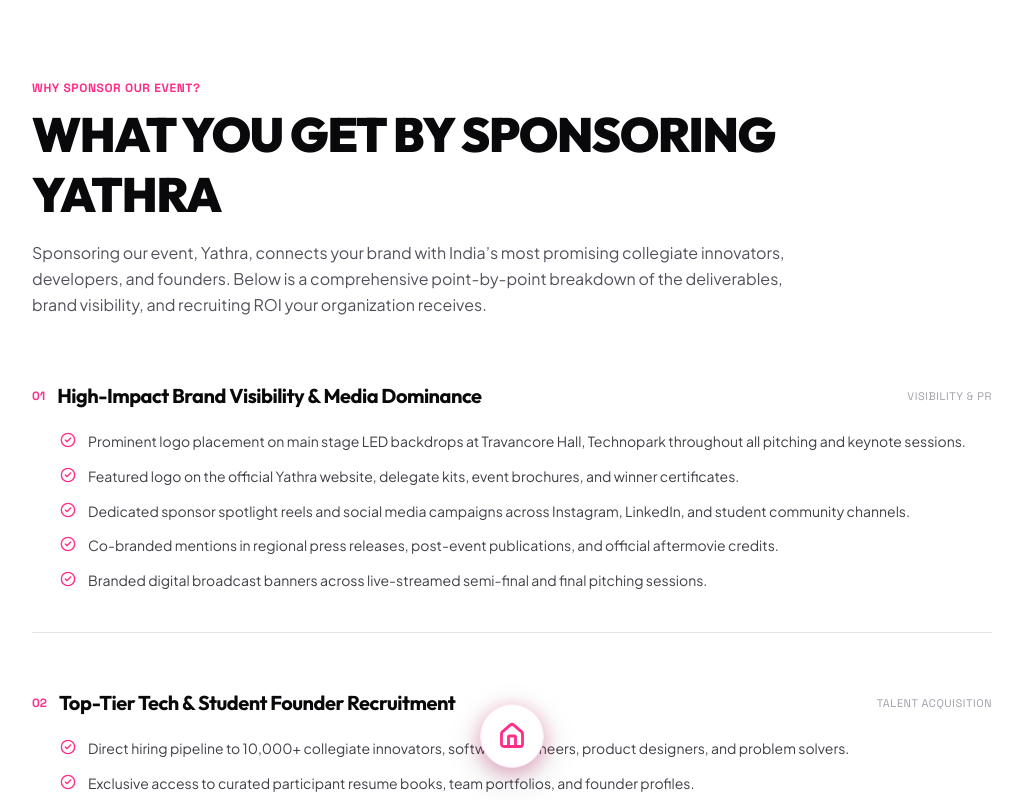
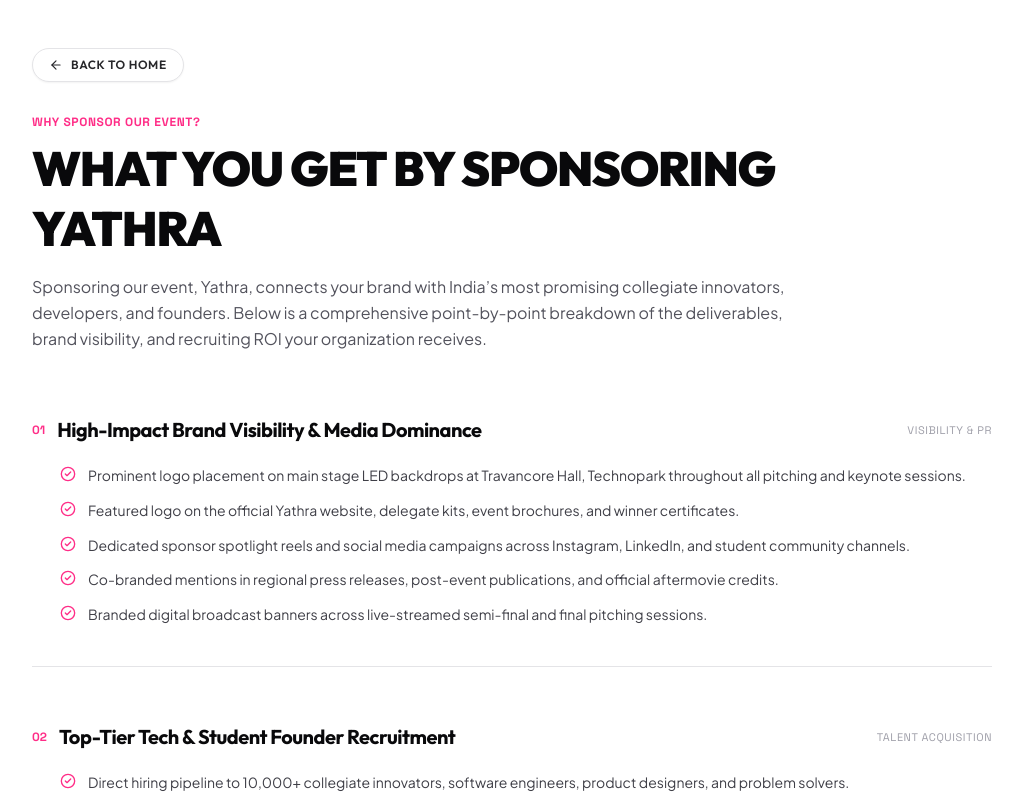
Before and after one commit to ArjunG1406/Yatra, a Next.js app: page /partners in a window 1280 px wide. Shown: the top 800 px of the page, without its empty margins (128-1151 px from the left). Built offline with nearby package versions, Linux system fonts and the light colour scheme.

Commit message:
feat(partners): add Footer component, remove bubble home button, and add top-left Back to Home button

```diff
--- a/app/partners/page.tsx
+++ b/app/partners/page.tsx
@@ -3,9 +3,10 @@ import Link from 'next/link'
 import Image from 'next/image'
 import type { Metadata } from 'next'
 import {
-  Home,
+  ArrowLeft,
   CheckCircle2,
 } from 'lucide-react'
+import Footer from '../components/footer'
 
 export const metadata: Metadata = {
   title: 'What You Get by Sponsoring Yathra | Partner Benefits',
@@ -132,9 +133,21 @@ const YATRA_SPONSORS: Sponsor[] = [
 
 export default function PartnersPage() {
   return (
-    <div className="min-h-screen bg-white text-zinc-950 font-sans relative pb-28">
+    <div className="min-h-screen bg-white text-zinc-950 font-sans flex flex-col justify-between">
       {/* ─────────────────── 1. WHAT YOU GET BY SPONSORING YATHRA (BENEFITS) ─────────────────── */}
-      <main className="max-w-5xl mx-auto px-5 sm:px-8 pt-16 sm:pt-20 pb-12 sm:pb-16 w-full">
+      <main className="max-w-5xl mx-auto px-5 sm:px-8 pt-8 sm:pt-12 pb-12 sm:pb-16 w-full">
+        {/* Top Left: Back to Home Button */}
+        <div className="mb-8">
+          <Link
+            href="/"
+            className="inline-flex items-center gap-2 px-4 py-2 rounded-full border border-zinc-200 bg-white text-zinc-800 text-xs font-semibold uppercase tracking-wider hover:border-[#ff2d87] hover:text-[#ff2d87] transition-all shadow-xs group"
+            style={{ fontFamily: "'Outfit', sans-serif" }}
+          >
+            <ArrowLeft className="w-3.5 h-3.5 group-hover:-translate-x-1 transition-transform" />
+            <span>Back to Home</span>
+          </Link>
+        </div>
+
         {/* Section Header */}
         <div className="max-w-3xl mb-12 sm:mb-16">
           <span className="font-mono text-xs font-bold uppercase tracking-wider text-[#ff2d87] block mb-2">
@@ -197,7 +210,7 @@ export default function PartnersPage() {
       </main>
 
       {/* ─────────────────── 2. SPONSORS OF YATHRA (UNIFIED PINK SECTION, NO DUPLICATES, BALANCED SIZE) ─────────────────── */}
-      <section className="w-full bg-[#ff2d87] text-white py-16 sm:py-24 my-10 border-y border-pink-600/30 shadow-lg">
+      <section className="w-full bg-[#ff2d87] text-white py-16 sm:py-24 border-y border-pink-600/30 shadow-lg">
         <div className="max-w-5xl mx-auto px-5 sm:px-8">
           <div className="max-w-3xl mb-12 sm:mb-14">
             <span className="font-mono text-xs font-bold uppercase tracking-wider text-pink-100 block mb-2">
@@ -239,20 +252,8 @@ export default function PartnersPage() {
         </div>
       </section>
 
-      {/* ─────────────────── FLOATING HOME BUBBLE AT BOTTOM CENTER ─────────────────── */}
-      <div className="fixed bottom-6 sm:bottom-8 left-1/2 -translate-x-1/2 z-[999] pointer-events-auto">
-        <Link
-          href="/"
-          aria-label="Back to Home"
-          title="Back to Home"
-          className="relative w-14 h-14 sm:w-16 sm:h-16 rounded-full flex items-center justify-center bg-white shadow-[0_10px_35px_rgba(0,0,0,0.18),0_4px_18px_rgba(255,45,135,0.35)] border border-pink-100 hover:scale-110 active:scale-95 transition-all duration-300 group hover:border-[#ff2d87] hover:shadow-[0_14px_40px_rgba(255,45,135,0.45)]"
-        >
-          <Home
-            className="w-6 h-6 sm:w-7 sm:h-7 text-[#ff2d87] group-hover:scale-110 transition-transform duration-200"
-            strokeWidth={2.4}
-          />
-        </Link>
-      </div>
+      {/* ─────────────────── 3. OFFICIAL FOOTER ─────────────────── */}
+      <Footer />
     </div>
   )
 }
```
